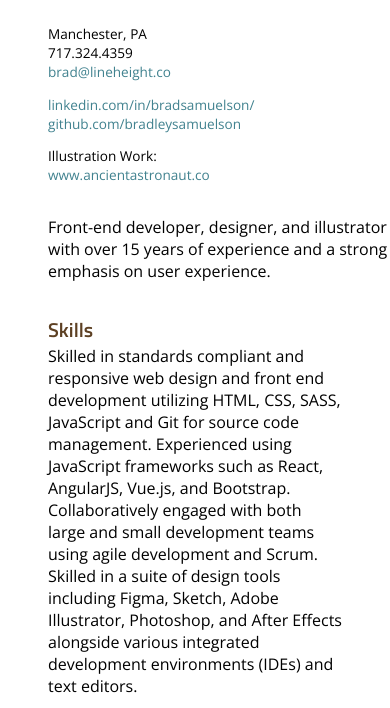
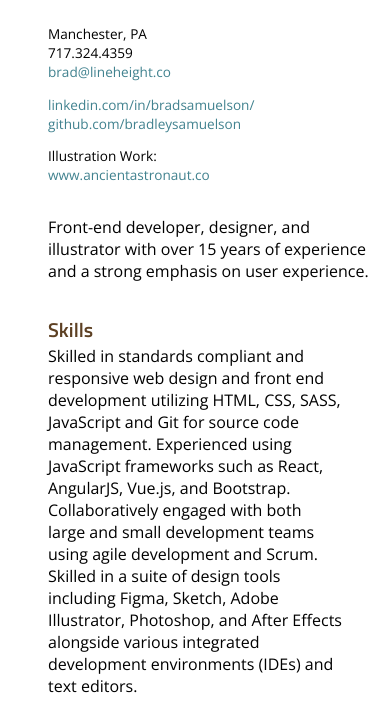
Before and after one commit to bradleysamuelson/resume, a plain HTML site: page index.html in a window 390 px wide. Shown: the part 136-844 px from the top of the page. Drawn offline with nearby package versions, Linux system fonts and the light colour scheme.

Commit message:
fix responsive width

```diff
--- a/style.css
+++ b/style.css
@@ -120,6 +120,10 @@ main {
   }
 }
 @media only screen and (max-width: 767px) {
+  header {
+    min-width: auto;
+    width: 100%;
+  }
   .title {
     display: block;
   }
```
